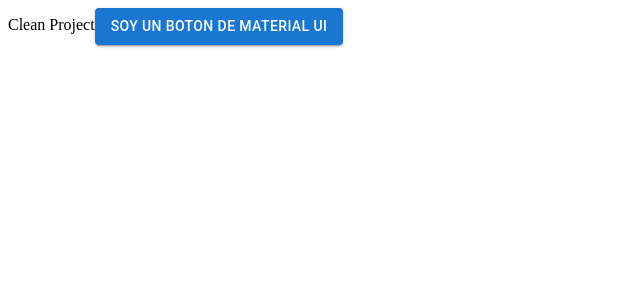
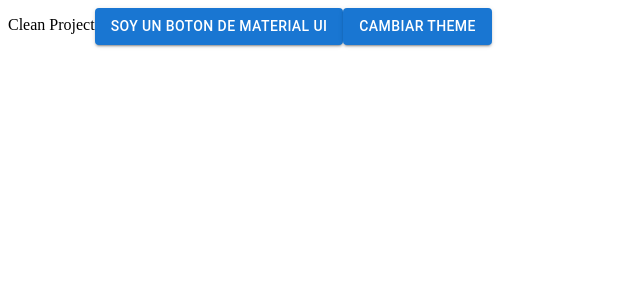
Before and after one commit to FerCamposDev/jaky-journal, a Next.js app: page / in a window 1280 px wide. Shown: the top 300 px of the page, without its empty margins (0-640 px from the left). Built offline with nearby package versions, Linux system fonts and the light colour scheme.

Commit message:
lint fixes

```diff
--- a/src/pages/_app.tsx
+++ b/src/pages/_app.tsx
@@ -1,7 +1,7 @@
-import type { AppProps } from 'next/app'
+import type { AppProps } from 'next/app';
 
 function MyApp({ Component, pageProps }: AppProps) {
-  return <Component {...pageProps} />
+  return <Component {...pageProps} />;
 }
 
-export default MyApp
+export default MyApp;
--- a/src/pages/api/hello.ts
+++ b/src/pages/api/hello.ts
@@ -1,5 +1,5 @@
 // Next.js API route support: https://nextjs.org/docs/api-routes/introduction
-import type { NextApiRequest, NextApiResponse } from 'next'
+import type { NextApiRequest, NextApiResponse } from 'next';
 
 type Data = {
   name: string
@@ -7,7 +7,7 @@
 
 export default function handler(
   req: NextApiRequest,
-  res: NextApiResponse<Data>
+  res: NextApiResponse<Data>,
 ) {
-  res.status(200).json({ name: 'John Doe' })
+  res.status(200).json({ name: 'John Doe' });
 }
--- a/src/pages/index.tsx
+++ b/src/pages/index.tsx
@@ -5,6 +5,7 @@
   <div>
     Clean Project
     <Button variant="contained">Soy un boton de material ui</Button>
+    <Button variant="contained">Cambiar Theme</Button>
   </div>
 );
 
```
Also changed, not shown: .eslintrc.json.
